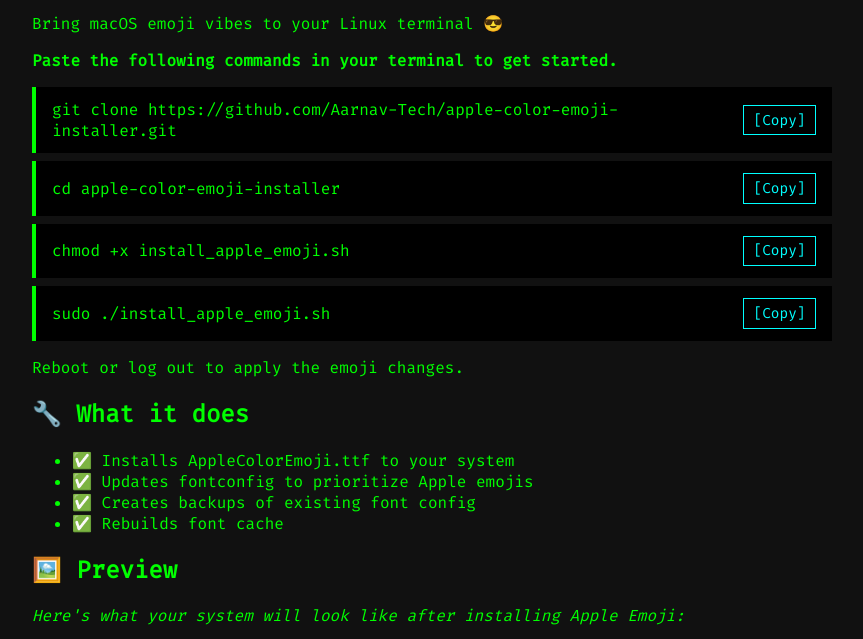
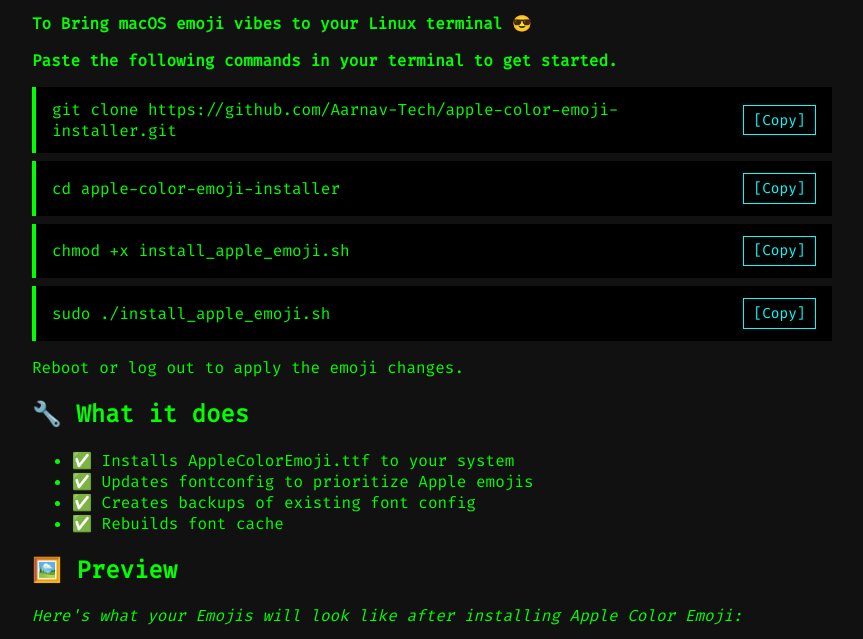
Before and after one commit to Aarnav-Tech/apple-color-emoji-installer, a plain HTML site: page index.html in a window 1280 px wide. Shown: the part 67-706 px from the top of the page, without its empty margins (208-1071 px from the left). Drawn offline with Linux system fonts and the light colour scheme.

Commit message:
Update index.html

```diff
--- a/index.html
+++ b/index.html
@@ -86,7 +86,7 @@
   <div class="container">
     <div class="header">🍏 Apple Emoji Installer for Linux</div>
 
-    <p>Bring macOS emoji vibes to your Linux terminal 😎</p>
+    <p><strong>To Bring macOS emoji vibes to your Linux terminal 😎</strong></p>
     <p><strong>Paste the following commands in your terminal to get started.</strong></p>
 
     <div id="commands"></div>
@@ -102,7 +102,7 @@
     </ul>
 
     <h2>🖼️ Preview</h2>
-    <p><em>Here's what your system will look like after installing Apple Emoji:</em></p>
+    <p><em>Here's what your Emojis will look like after installing Apple Color Emoji:</em></p>
     <p align="center">
   <img src="assets/apple-preview.png" alt="Apple Emoji Preview" width="800"/>
     </p>
```
